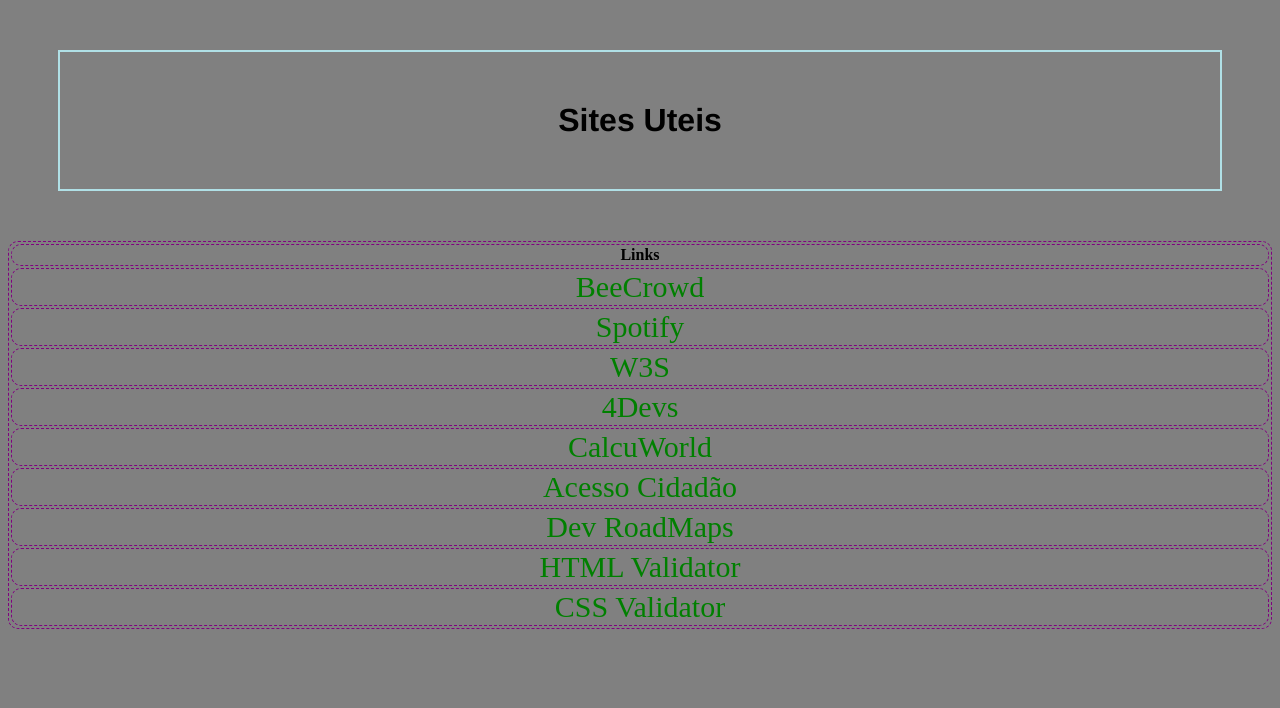
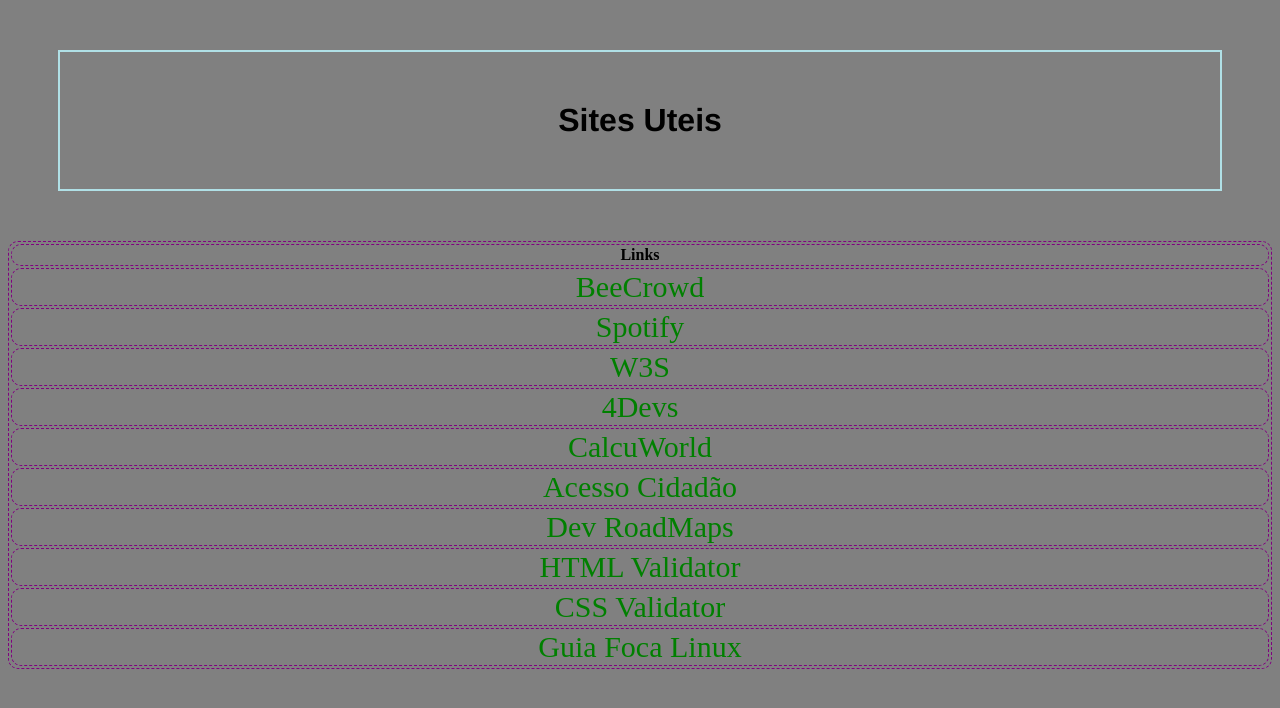
Before and after one commit to lloydtheolds/Site-Links, a plain HTML site: page site_prototipo.html in a window 1280 px wide. Drawn offline with Linux system fonts and the light colour scheme.

Commit message:
Adição do 'Guia Foca Linux' a lista de sites

```diff
--- a/site_prototipo.html
+++ b/site_prototipo.html
@@ -61,6 +61,11 @@
           >
         </td>
       </tr>
+      <tr>
+        <td>
+          <a href="https://guiafoca.org" target="_blank">Guia Foca Linux</a>
+        </td>
+      </tr>
     </table>
   </body>
 </html>
```
